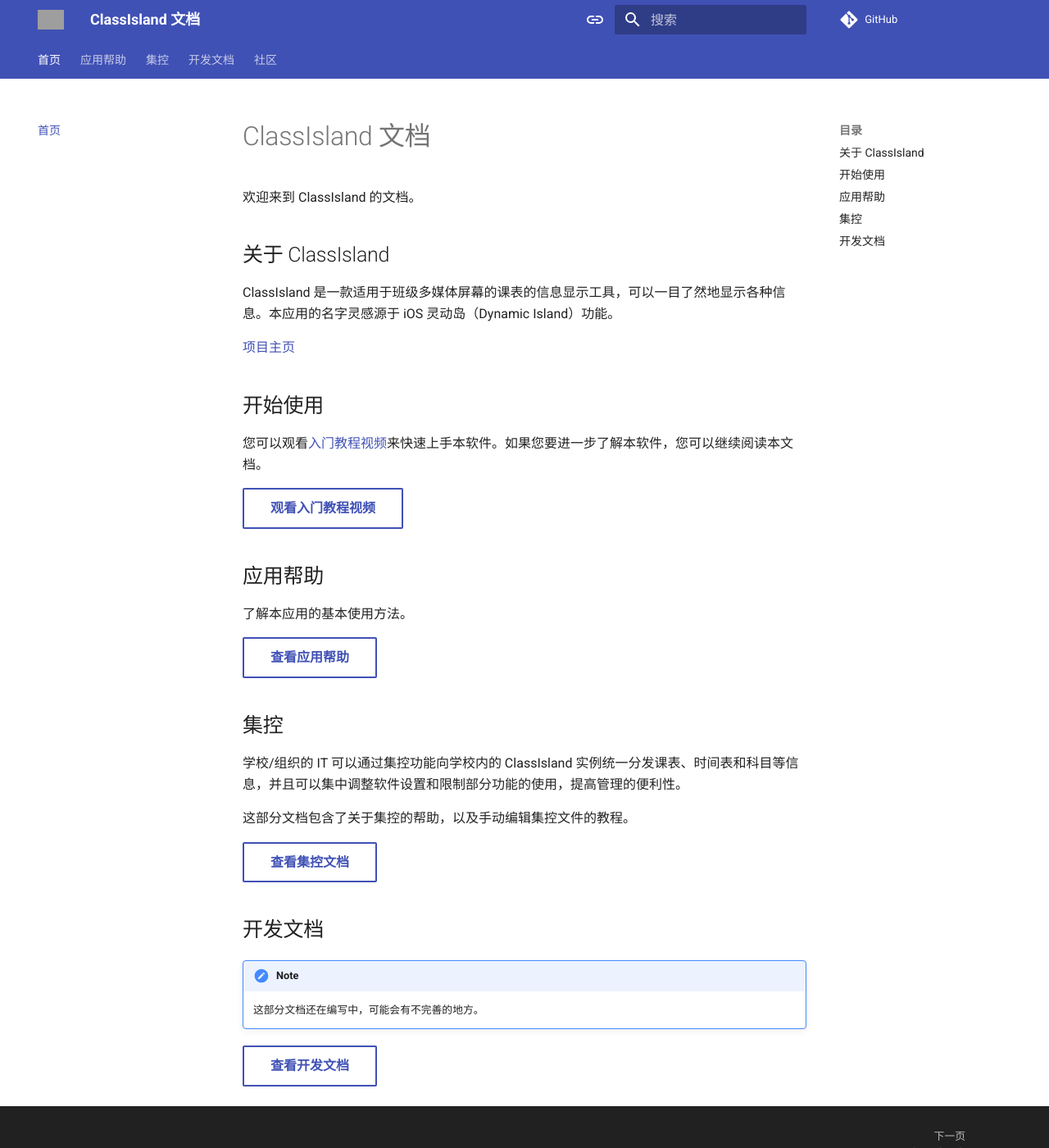
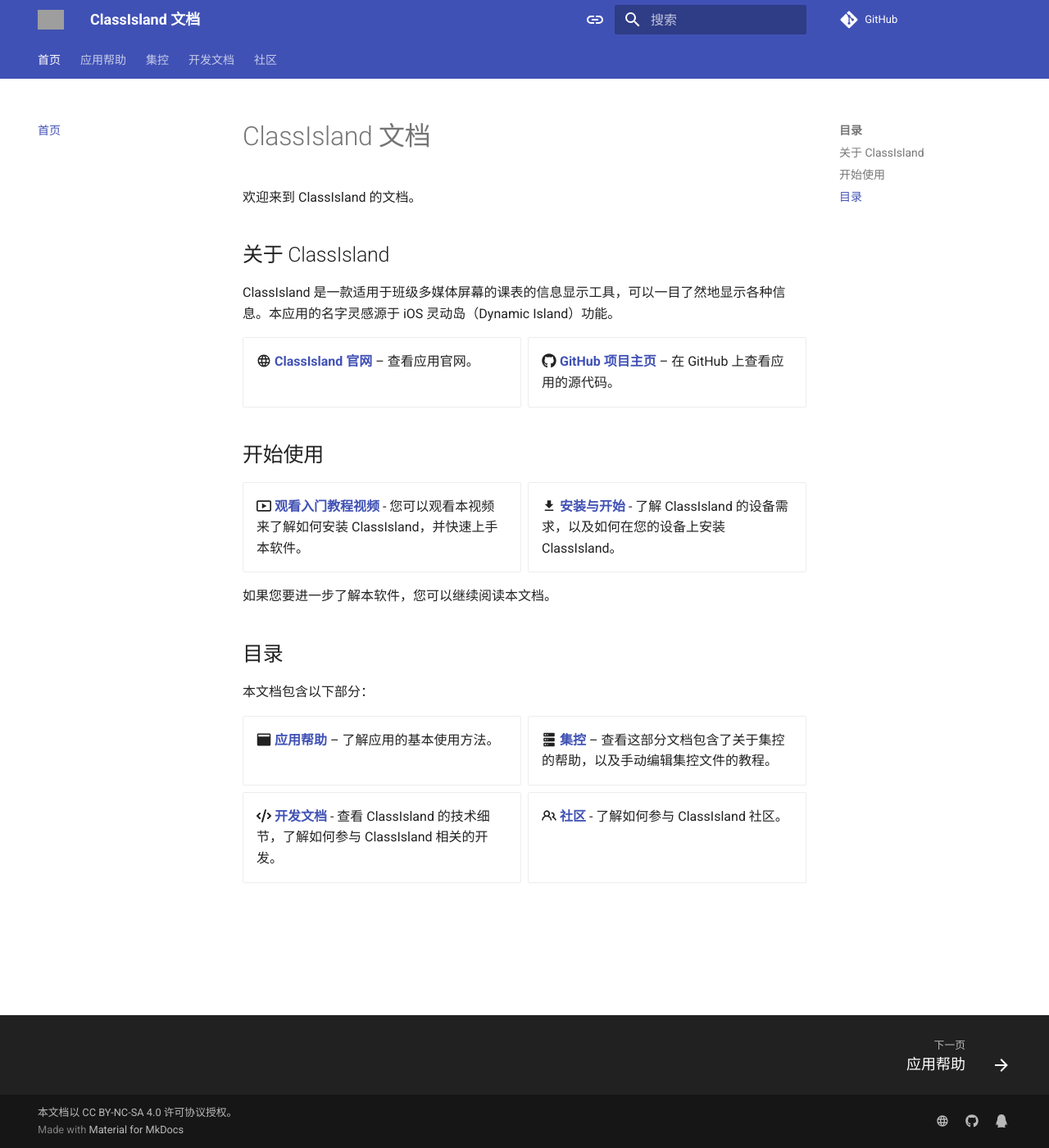
Before and after one commit to ClassIsland/classisland-docs, an MkDocs documentation site: the page built from docs/index.md, in a window 1280 px wide and 1400 px high. Shown: the whole window at 82% size. Built offline with MkDocs 1.6.1 and Material for MkDocs 9.7.7, drawn with Linux system fonts in a browser that asks for light colours; comment, search, counter and statistics services are not loaded; grey boxes are pictures that could not be loaded.

Commit message:
安装与开始

```diff
--- a/docs/index.md
+++ b/docs/index.md
@@ -6,31 +6,44 @@
 
 ClassIsland 是一款适用于班级多媒体屏幕的课表的信息显示工具，可以一目了然地显示各种信息。本应用的名字灵感源于 iOS 灵动岛（Dynamic Island）功能。
 
-[项目主页](https://github.com/HelloWRC/ClassIsland)
+<div class="grid cards" markdown>
+
+- :material-web: __[ClassIsland 官网]__ – 查看应用官网。
+- :fontawesome-brands-github: __[GitHub 项目主页]__ – 在 GitHub 上查看应用的源代码。
+
+</div>
+
+  [ClassIsland 官网]: https://classisland.tech
+  [GitHub 项目主页]: https://classisland.tech
 
 ## 开始使用
 
-您可以观看[入门教程视频](https://www.bilibili.com/video/BV1fA4m1A7uZ/)来快速上手本软件。如果您要进一步了解本软件，您可以继续阅读本文档。
+<div class="grid cards" markdown>
 
-[观看入门教程视频](https://www.bilibili.com/video/BV1fA4m1A7uZ/){: .md-button }
+- :octicons-video-16: __[观看入门教程视频]__ - 您可以观看本视频来了解如何安装 ClassIsland，并快速上手本软件。
+- :material-download: __[安装与开始]__ - 了解 ClassIsland 的设备需求，以及如何在您的设备上安装 ClassIsland。
 
-## 应用帮助
+</div>
 
-了解本应用的基本使用方法。
+  [观看入门教程视频]: https://www.bilibili.com/video/BV1fA4m1A7uZ/
+  [安装与开始]: ./app/setup.md
 
-[查看应用帮助](./app/index.md){: .md-button }
+如果您要进一步了解本软件，您可以继续阅读本文档。
 
-## 集控
+## 目录
 
-学校/组织的 IT 可以通过集控功能向学校内的 ClassIsland 实例统一分发课表、时间表和科目等信息，并且可以集中调整软件设置和限制部分功能的使用，提高管理的便利性。
+本文档包含以下部分：
 
-这部分文档包含了关于集控的帮助，以及手动编辑集控文件的教程。
+<div class="grid cards" markdown>
 
-[查看集控文档](./management/index.md){: .md-button }
+- :material-application: __[应用帮助]__ – 了解应用的基本使用方法。
+- :material-server: __[集控]__ – 查看这部分文档包含了关于集控的帮助，以及手动编辑集控文件的教程。
+- :fontawesome-solid-code: __[开发文档]__ - 查看 ClassIsland 的技术细节，了解如何参与 ClassIsland 相关的开发。
+- :octicons-people-16: __[社区]__ - 了解如何参与 ClassIsland 社区。
 
-## 开发文档
+</div>
 
-!!! note
-    这部分文档还在编写中，可能会有不完善的地方。
-
-[查看开发文档](./dev/index.md){: .md-button }
+  [应用帮助]: ./app/index.md
+  [集控]: ./management/index.md
+  [开发文档]: ./dev/index.md
+  [社区]: ./community/index.md
--- a/mkdocs.yml
+++ b/mkdocs.yml
@@ -60,8 +60,16 @@
   - pymdownx.keys
   - pymdownx.mark
   - pymdownx.tilde
+  - pymdownx.magiclink:
+      normalize_issue_symbols: true
+      repo_url_shorthand: true
+      user: ClassIsland
+      repo: ClassIsland
   - attr_list
   - md_in_html
+  - pymdownx.emoji:
+      emoji_index: !!python/name:material.extensions.emoji.twemoji
+      emoji_generator: !!python/name:material.extensions.emoji.to_svg
   - pymdownx.highlight:
       anchor_linenums: true
   - pymdownx.inlinehilite
@@ -86,6 +94,7 @@
   - 首页: index.md
   - 应用帮助:
     - app/index.md
+    - app/setup.md
     - app/basic.md
     - app/profile-settings-page.md
     - app/classplan.md
```
Also changed, not shown: docs/app/index.md (+1 -0 lines), docs/app/setup.md (added, +72 -0 lines).
